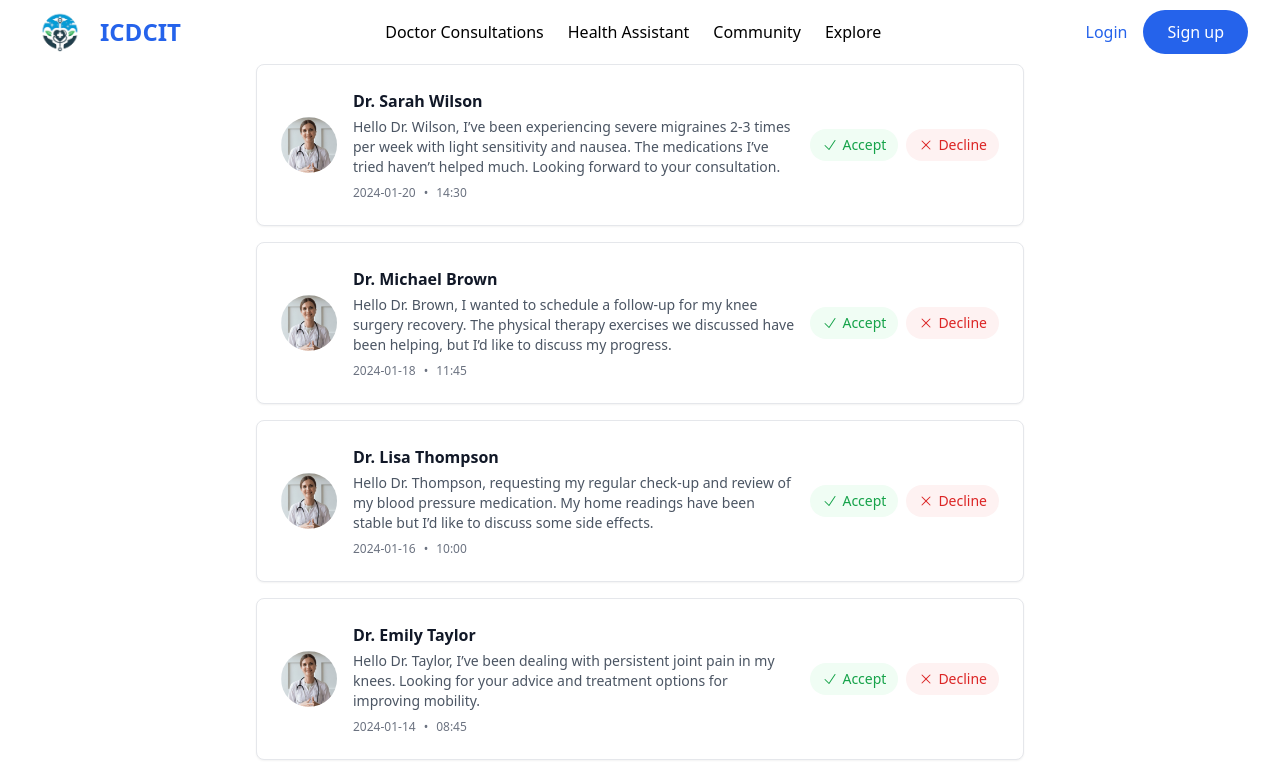
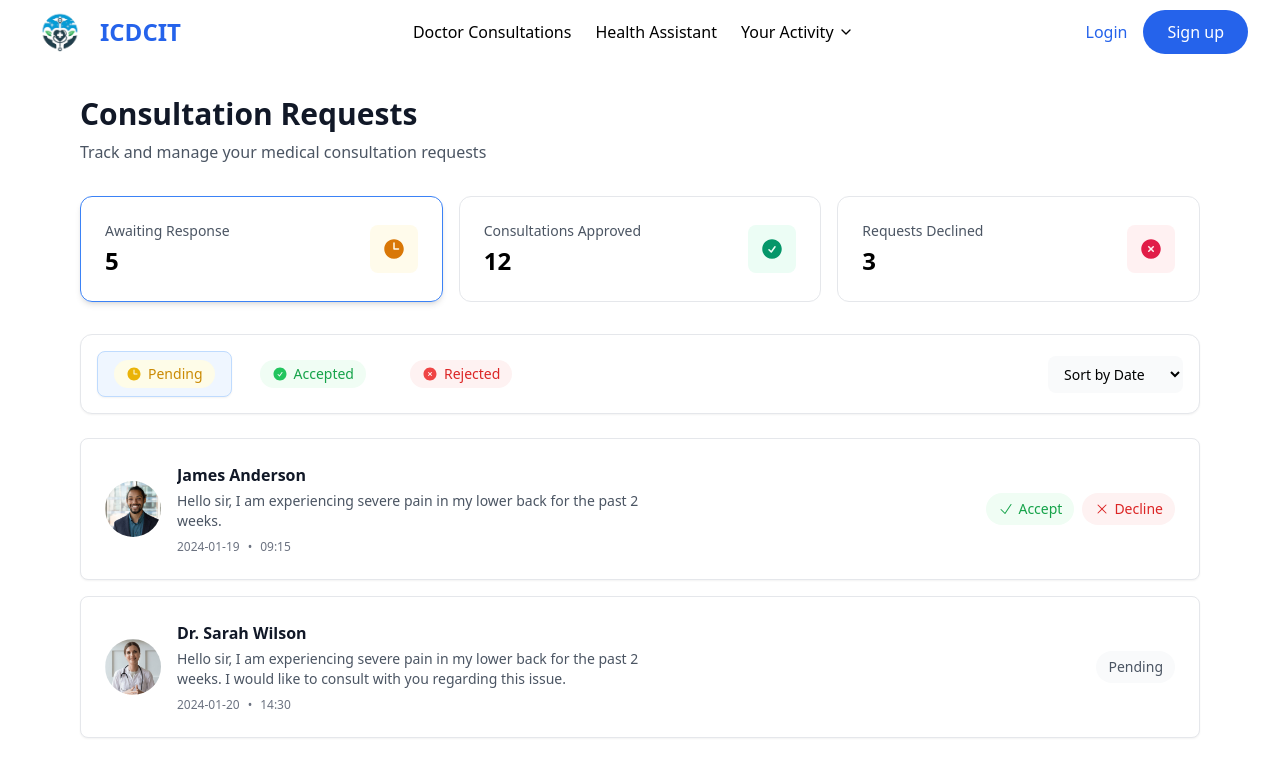
Before and after one commit to AdarshKumar5597/ICDCIT, a Next.js app in the folder frontend/: page /requests in a window 1280 px wide. Shown: the top 774 px of the page. Built offline with nearby package versions, Linux system fonts and the light colour scheme.

Commit message:
Updated components for request and navbar

```diff
--- a/frontend/src/app/requests/page.tsx
+++ b/frontend/src/app/requests/page.tsx
@@ -2,7 +2,8 @@
 
 import Image from 'next/image';
 import { useState } from 'react';
-import { CheckIcon, XMarkIcon } from '@heroicons/react/24/solid';
+import { CheckIcon, XMarkIcon, ClockIcon, CheckCircleIcon, XCircleIcon } from '@heroicons/react/24/solid';
+import { Icon } from 'lucide-react';
 
 type RequestStatus = 'pending' | 'accepted' | 'rejected';
 
@@ -17,11 +18,51 @@ interface RequestProps {
     specialty?: string;
 }
 
-const RequestCard = ({ request }: { request: RequestProps }) => {
-    const [status, setStatus] = useState<RequestStatus>(request.status || 'pending');
+const StatusBadge = ({ status }: { status: RequestStatus }) => {
+    const statusConfig = {
+        pending: {
+            icon: ClockIcon,
+            text: 'Pending',
+            classes: 'bg-yellow-50 text-yellow-600',
+            iconClasses: 'text-yellow-500',
+        },
+        accepted: {
+            icon: CheckCircleIcon,
+            text: 'Accepted',
+            classes: 'bg-green-50 text-green-600',
+            iconClasses: 'text-green-500',
+        },
+        rejected: {
+            icon: XCircleIcon,
+            text: 'Rejected',
+            classes: 'bg-red-50 text-red-600',
+            iconClasses: 'text-red-500',
+        },
+    };
 
-    const handleAccept = () => setStatus('accepted');
-    const handleDecline = () => setStatus('rejected');
+    const config = statusConfig[status];
+    const Icon = config.icon;
+
+    return (
+        <span className={`inline-flex items-center px-3 py-1 rounded-full text-sm font-medium ${config.classes}`}>
+            <Icon className={`w-4 h-4 mr-1.5 ${config.iconClasses}`} />
+            {config.text}
+        </span>
+    );
+};
+
+
+const RequestCard = ({
+    request,
+    isPatientRequest,
+}: {
+    request: RequestProps;
+    isPatientRequest: boolean;
+}) => {
+    const [status, setStatus] = useState<RequestStatus>(request.status || "pending");
+
+    const handleAccept = () => setStatus("accepted");
+    const handleDecline = () => setStatus("rejected");
 
     return (
         <div className="bg-white p-4 sm:p-6 rounded-lg border border-gray-200 hover:border-blue-200 transition-all duration-200 shadow-sm hover:shadow-md">
@@ -40,7 +81,9 @@ const RequestCard = ({ request }: { request: RequestProps }) => {
                         <div className="flex flex-col sm:flex-row sm:items-center gap-1 sm:gap-2">
                             <h3 className="font-semibold text-gray-900 truncate">{request.name}</h3>
                             {request.specialty && (
-                                <span className="text-sm text-blue-600 font-medium">• {request.specialty}</span>
+                                <span className="text-sm text-blue-600 font-medium">
+                                    • {request.specialty}
+                                </span>
                             )}
                         </div>
                         <p className="text-sm text-gray-600 mt-1 max-w-[500px]">{request.description}</p>
@@ -54,7 +97,8 @@ const RequestCard = ({ request }: { request: RequestProps }) => {
                 </div>
 
                 <div className="flex items-center sm:flex-col sm:items-end gap-2 w-full sm:w-auto mt-2 sm:mt-0">
-                    {status === 'pending' && (
+                    {isPatientRequest ? (
+                        status === "pending" ? (
                             <div className="flex items-center gap-2 w-full sm:w-auto justify-end">
                                 <button
                                     onClick={handleAccept}
@@ -71,14 +115,25 @@ const RequestCard = ({ request }: { request: RequestProps }) => {
                                     Decline
                                 </button>
                             </div>
-                    )}
-                    {status !== 'pending' && (
+                        ) : (
                             <span
-                            className={`text-sm font-medium px-3 py-1.5 rounded-full text-center w-full sm:w-auto ${status === 'accepted'
-                                ? 'bg-green-50 text-green-600'
-                                : status === 'rejected'
-                                    ? 'bg-red-50 text-red-600'
-                                    : 'bg-gray-50 text-gray-600'
+                                className={`text-sm font-medium px-3 py-1.5 rounded-full text-center w-full sm:w-auto ${status === "accepted"
+                                    ? "bg-green-50 text-green-600"
+                                    : status === "rejected"
+                                        ? "bg-red-50 text-red-600"
+                                        : "bg-gray-50 text-gray-600"
+                                    }`}
+                            >
+                                {status.charAt(0).toUpperCase() + status.slice(1)}
+                            </span>
+                        )
+                    ) : (
+                        <span
+                            className={`text-sm font-medium px-3 py-1.5 rounded-full text-center w-full sm:w-auto ${status === "accepted"
+                                ? "bg-green-50 text-green-600"
+                                : status === "rejected"
+                                    ? "bg-red-50 text-red-600"
+                                    : "bg-gray-50 text-gray-600"
                                 }`}
                         >
                             {status.charAt(0).toUpperCase() + status.slice(1)}
@@ -90,118 +145,177 @@ const RequestCard = ({ request }: { request: RequestProps }) => {
     );
 };
 
+
 const RequestsPage = () => {
-    // const requestsToShowToDoctor = [
-    //     {
-    //         id: '1',
-    //         name: 'James Anderson',
-    //         profileImage: '/images/patient.png',
-    //         requestDate: '2024-01-19',
-    //         requestTime: '09:15',
-    //         description:
-    //             'Patient reports persistent cough and fever for 5 days. Temperature: 38-39°C. Dry cough worsening at night. Requesting urgent consultation.',
-    //         status: 'pending',
-    //     },
-    //     {
-    //         id: '2',
-    //         name: 'Emily Parker',
-    //         profileImage: '/images/patient.png',
-    //         requestDate: '2024-01-17',
-    //         requestTime: '16:20',
-    //         description:
-    //             'Patient seeking consultation for chronic lower back pain lasting 3 months. Reports pain intensity 7/10. Previous physiotherapy showed minimal improvement.',
-    //         status: 'accepted',
-    //     },
-    //     {
-    //         id: '3',
-    //         name: 'Michael Johnson',
-    //         profileImage: '/images/patient.png',
-    //         requestDate: '2024-01-15',
-    //         requestTime: '10:30',
-    //         description:
-    //             'Patient experiencing mild chest pain and difficulty breathing, especially after exertion. Family history of heart disease. Seeking consultation.',
-    //         status: 'pending',
-    //     },
-    //     {
-    //         id: '4',
-    //         name: 'Sarah Brown',
-    //         profileImage: '/images/patient.png',
-    //         requestDate: '2024-01-12',
-    //         requestTime: '14:00',
-    //         description:
-    //             'Patient seeking a follow-up for post-surgery recovery. Slight pain and discomfort post-operation, requesting consultation to monitor progress.',
-    //         status: 'pending',
-    //     },
-    //     {
-    //         id: '5',
-    //         name: 'David Lee',
-    //         profileImage: '/images/patient.png',
-    //         requestDate: '2024-01-10',
-    //         requestTime: '09:00',
-    //         description:
-    //             'Patient has been feeling fatigued for the past week, with occasional dizziness and lightheadedness. Looking for medical advice.',
-    //         status: 'rejected',
-    //     },
-    // ];
+    const [activeTab, setActiveTab] = useState<RequestStatus>('pending');
 
-    const requestsToShowToPatient = [
+    const stats = {
+        pending: {
+            count: 5,
+            icon: ClockIcon,
+            color: 'text-amber-600',
+            bgColor: 'bg-amber-50',
+            label: 'Awaiting Response',
+        },
+        accepted: {
+            count: 12,
+            icon: CheckCircleIcon,
+            color: 'text-emerald-600',
+            bgColor: 'bg-emerald-50',
+            label: 'Consultations Approved',
+        },
+        rejected: {
+            count: 3,
+            icon: XCircleIcon,
+            color: 'text-rose-600',
+            bgColor: 'bg-rose-50',
+            label: 'Requests Declined',
+        },
+    };
+
+    const patientList = {
+        showTo: "doctor",
+        requests: [
             {
-            id: '6',
+                id: '1',
+                name: 'James Anderson',
+                profileImage: '/images/patient.png',
+                requestDate: '2024-01-19',
+                requestTime: '09:15',
+                description: 'Hello sir, I am experiencing severe pain in my lower back for the past 2 weeks.',
+                status: 'pending',
+            },
+            {
+                id: '2',
+                name: 'Emma Thompson',
+                profileImage: '/images/patient.png',
+                requestDate: '2024-01-18',
+                requestTime: '14:30',
+                description: 'Following up on my previous treatment.',
+                status: 'accepted',
+            },
+            {
+                id: '3',
+                name: 'Michael Brown',
+                profileImage: '/images/patient.png',
+                requestDate: '2024-01-17',
+                requestTime: '11:20',
+                description: 'Need urgent consultation regarding chest pain.',
+                status: 'rejected',
+            },
+        ]
+    };
+
+    const doctorList = {
+        showTo: "patient",
+        requests: [
+            {
+                id: '2',
                 name: 'Dr. Sarah Wilson',
                 profileImage: '/images/doctors/doctor1.png',
                 requestDate: '2024-01-20',
                 requestTime: '14:30',
                 description:
-                'Hello Dr. Wilson, I’ve been experiencing severe migraines 2-3 times per week with light sensitivity and nausea. The medications I’ve tried haven’t helped much. Looking forward to your consultation.',
+                    'Hello sir, I am experiencing severe pain in my lower back for the past 2 weeks. I would like to consult with you regarding this issue.',
+                status: 'pending',
             },
-        {
-            id: '7',
-            name: 'Dr. Michael Brown',
-            profileImage: '/images/doctors/doctor1.png',
-            requestDate: '2024-01-18',
-            requestTime: '11:45',
-            description:
-                'Hello Dr. Brown, I wanted to schedule a follow-up for my knee surgery recovery. The physical therapy exercises we discussed have been helping, but I’d like to discuss my progress.',
-        },
-        {
-            id: '8',
-            name: 'Dr. Lisa Thompson',
-            profileImage: '/images/doctors/doctor1.png',
-            requestDate: '2024-01-16',
-            requestTime: '10:00',
-            description:
-                'Hello Dr. Thompson, requesting my regular check-up and review of my blood pressure medication. My home readings have been stable but I’d like to discuss some side effects.',
-        },
-        {
-            id: '9',
-            name: 'Dr. Emily Taylor',
-            profileImage: '/images/doctors/doctor1.png',
-            requestDate: '2024-01-14',
-            requestTime: '08:45',
-            description:
-                'Hello Dr. Taylor, I’ve been dealing with persistent joint pain in my knees. Looking for your advice and treatment options for improving mobility.',
-        },
-        {
-            id: '10',
-            name: 'Dr. David Scott',
-            profileImage: '/images/doctors/doctor1.png',
-            requestDate: '2024-01-13',
-            requestTime: '12:15',
-            description:
-                'Hello Dr. Scott, seeking advice for my chronic back pain. I’d like to discuss physical therapy and medication alternatives.',
-        },
-    ];
+        ]
+    };
+
+    const filteredRequests = (list: typeof patientList | typeof doctorList) => {
+        return list.requests.filter(request => request.status === activeTab);
+    };
 
     return (
-        <div className="space-y-4 max-w-3xl mx-auto mt-16">
-            {requestsToShowToPatient.map((request) => (
-                <RequestCard key={request.id} request={request as RequestProps} />
+        <div className="max-w-6xl min-h-screen mt-16 mx-auto px-4 py-8">
+            <div className="mb-8">
+                <h1 className="text-3xl font-bold text-gray-900 mb-2">Consultation Requests</h1>
+                <p className="text-gray-600">Track and manage your medical consultation requests</p>
+            </div>
+
+            {/* Stats Overview */}
+            <div className="grid grid-cols-1 md:grid-cols-3 gap-4 mb-8">
+                {Object.entries(stats).map(([key, stat]) => {
+                    const Icon = stat.icon;
+                    return (
+                        <div key={key}
+                            onClick={() => setActiveTab(key as RequestStatus)}
+                            className={`p-6 rounded-xl border cursor-pointer transition-all duration-200
+                      ${activeTab === key ? 'border-blue-500 shadow-md' : 'border-gray-200 hover:border-blue-200'}`}>
+                            <div className="flex items-center justify-between">
+                                <div>
+                                    <p className="text-sm text-gray-600">{stat.label}</p>
+                                    <p className="text-2xl font-bold mt-1">{stat.count}</p>
+                                </div>
+                                <div className={`p-3 rounded-lg ${stat.bgColor}`}>
+                                    <Icon className={`w-6 h-6 ${stat.color}`} />
+                                </div>
+                            </div>
+                        </div>
+                    );
+                })}
+            </div>
+
+            {/* Filter Controls */}
+            <div className="flex flex-wrap items-center justify-between gap-4 mb-6 bg-white border border-gray-200 p-4 rounded-xl shadow-sm">
+                <div className="flex gap-3">
+                    {['pending', 'accepted', 'rejected'].map((status) => (
+                        <button
+                            key={status}
+                            onClick={() => setActiveTab(status as RequestStatus)}
+                            className={`px-4 py-2 rounded-lg font-medium text-sm transition-all duration-200
+                    ${activeTab === status
+                                    ? 'bg-blue-50 border border-blue-200 text-blue-700 shadow-sm'
+                                    : 'text-gray-600 hover:bg-gray-50 hover:text-gray-900'
+                                }`}
+                        >
+                            <StatusBadge status={status as RequestStatus} />
+                        </button>
                     ))}
-            <br />
-            {/* {requestsToShowToDoctor.map((request) => (
-                <RequestCard key={request.id} request={request} />
-            ))} */}
-            <br />
+                </div>
+
+                <div className="flex items-center gap-3">
+                    <select className="rounded-lg border-gray-200 text-sm py-2 px-3 bg-gray-50 hover:bg-gray-100 transition-colors focus:ring-2 focus:ring-blue-500 focus:border-blue-500">
+                        <option value="date">Sort by Date</option>
+                        <option value="status">Sort by Status</option>
+                        <option value="name">Sort by Name</option>
+                    </select>
+                </div>
+            </div>
+
+
+            {/* Requests List with Animation */}
+            <div className="space-y-4 transition-all duration-300">
+                {patientList.showTo === "doctor" && (
+                    filteredRequests(patientList).map((request) => (
+                        <RequestCard
+                            key={request.id}
+                            request={request as RequestProps}
+                            isPatientRequest={true}
+                        />
+                    ))
+                )}
+
+                {doctorList.showTo === "patient" && (
+                    filteredRequests(doctorList).map((request) => (
+                        <RequestCard
+                            key={request.id}
+                            request={request as RequestProps}
+                            isPatientRequest={false}
+                        />
+                    ))
+                )}
+
+                {filteredRequests(patientList).length === 0 && (
+                    <div className="text-center py-16 bg-gray-50 rounded-lg border border-dashed border-gray-200">
+                        <div className="max-w-sm mx-auto">
+                            <Icon className={`w-12 h-12 mx-auto mb-4`} iconNode={[]} />
+                            <h3 className="text-lg font-medium text-gray-900 mb-1">No {activeTab} requests</h3>
+                            <p className="text-gray-500">There are no requests in this category at the moment.</p>
+                        </div>
+                    </div>
+                )}
+            </div>
         </div>
     );
 };
--- a/frontend/src/components/global/Navbar.tsx
+++ b/frontend/src/components/global/Navbar.tsx
@@ -1,7 +1,8 @@
 "use client";
+
 import Image from 'next/image';
 import React, { useState, useEffect } from 'react';
-import { Menu, X } from 'lucide-react';
+import { Menu, X, ChevronDown } from 'lucide-react';
 import Link from 'next/link';
 import { useHealthcareStore } from '@/zustand/useHealthcareStore';
 
@@ -52,10 +53,24 @@ const Navbar = () => {
             </button>
 
             <div className="hidden md:flex items-center gap-4 lg:gap-6">
-              <Link href="/doctors/search" className="text-sm lg:text-base hover:text-blue-600 transition-colors">Doctor Consultations</Link>
-              <Link href="/chatbot" className="text-sm lg:text-base hover:text-blue-600 transition-colors">Health Assistant</Link>
-              <Link href="/community" className="text-sm lg:text-base hover:text-blue-600 transition-colors">Community</Link>
-              <Link href="/feed" className="text-sm lg:text-base hover:text-blue-600 transition-colors">Explore</Link>
+              <Link href="/doctors/search" className="text-sm lg:text-base hover:text-blue-600 transition-colors">
+                Doctor Consultations
+              </Link>
+              <Link href="/chatbot" className="text-sm lg:text-base hover:text-blue-600 transition-colors">
+                Health Assistant
+              </Link>
+
+              <div className="relative group">
+                <button className="flex items-center gap-1 py-2 group hover:text-blue-600 transition-colors">
+                  <span>Your Activity</span>
+                  <ChevronDown size={16} />
+                </button>
+                <div className="absolute top-full -left-4 w-48 bg-white shadow-lg rounded-lg py-2 opacity-0 invisible group-hover:opacity-100 group-hover:visible transition-all duration-300">
+                  <Link href="/community" className="block px-4 py-2 hover:bg-blue-50 hover:text-blue-600 transition-colors">Community</Link>
+                  <Link href="/requests" className="block px-4 py-2 hover:bg-blue-50 hover:text-blue-600 transition-colors">Your Requests</Link>
+                  <Link href="/feed" className="block px-4 py-2 hover:bg-blue-50 hover:text-blue-600 transition-colors">Explore Feed</Link>
+                </div>
+              </div>
             </div>
 
             <div className="hidden md:flex items-center gap-4">
@@ -85,17 +100,18 @@ const Navbar = () => {
         <div className="fixed inset-0 bg-black/30 z-[90]" onClick={() => setIsMenuOpen(false)} />
       )}
 
-      {/* Mobile menu */}
       <div
         className={`fixed inset-0 bg-white/95 backdrop-blur-sm transform z-[95] ${isMenuOpen ? 'translate-x-0' : 'translate-x-full'} transition-transform duration-300 ease-in-out`}
       >
         <div className="flex flex-col h-full px-4 pt-24 pb-6">
           <div className="flex flex-col gap-4">
-            <Link href="/doctors/search" className="text-lg hover:text-blue-600 transition-colors py-2">Doctor Consultations</Link>
-            <Link href="/chatbot" className="text-lg hover:text-blue-600 transition-colors py-2">Health Assistant</Link>
-            <Link href="/community" className="text-lg hover:text-blue-600 transition-colors py-2">Community</Link>
-            <Link href="/feed" className="text-lg hover:text-blue-600 transition-colors py-2">Explore</Link>
+            <Link onClick={() => setIsMenuOpen(false)} href="/doctors/search" className="text-lg hover:text-blue-600 transition-colors py-2">Doctor Consultations</Link>
+            <Link onClick={() => setIsMenuOpen(false)} href="/chatbot" className="text-lg hover:text-blue-600 transition-colors py-2">Health Assistant</Link>
+            <Link onClick={() => setIsMenuOpen(false)} href="/community" className="block text-lg hover:text-blue-600 transition-colors py-2">Community</Link>
+            <Link onClick={() => setIsMenuOpen(false)} href="/requests" className="block text-lg hover:text-blue-600 transition-colors py-2">Your Requests</Link>
+            <Link onClick={() => setIsMenuOpen(false)} href="/feed" className="block text-lg hover:text-blue-600 transition-colors py-2">Explore Feed</Link>
           </div>
+
           <div className="mt-auto space-y-4">
             {isLoggedIn ? (
               <button
```
Lines whose indentation alone changed are shown as unchanged.
